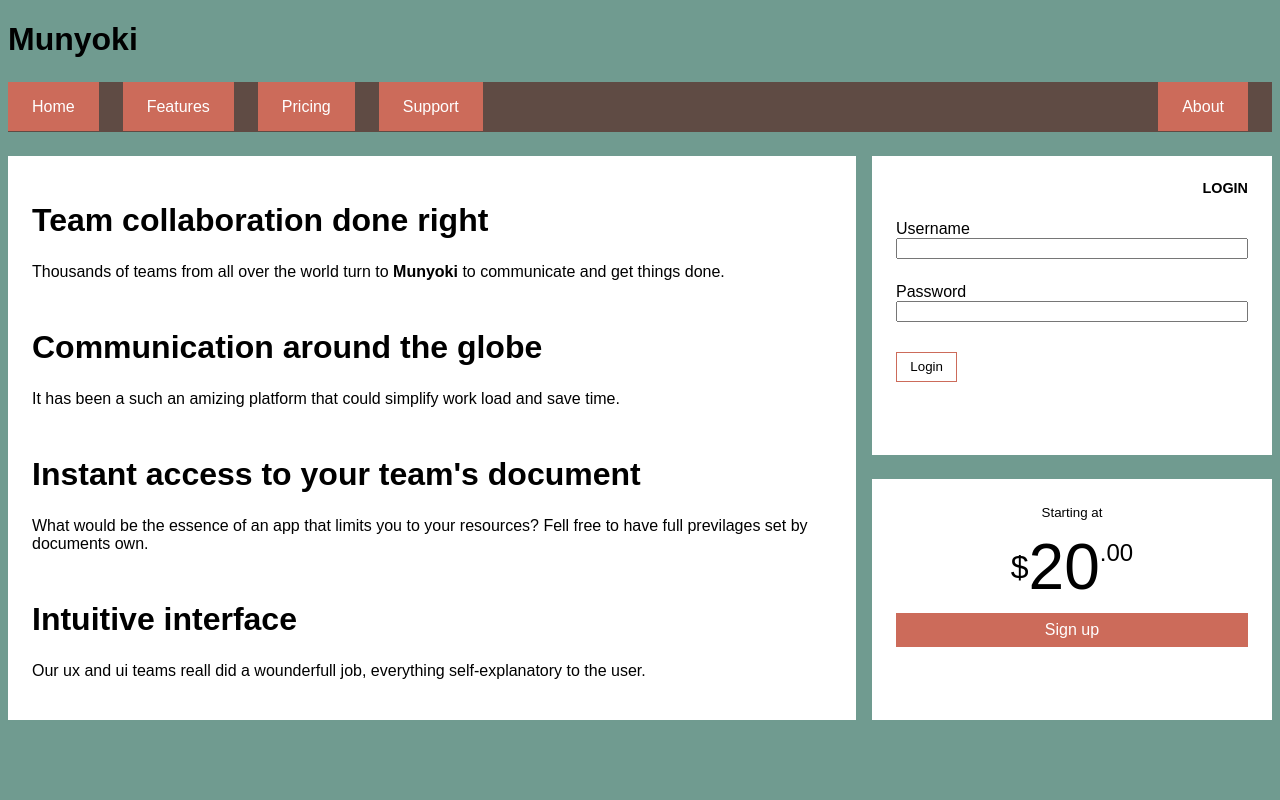
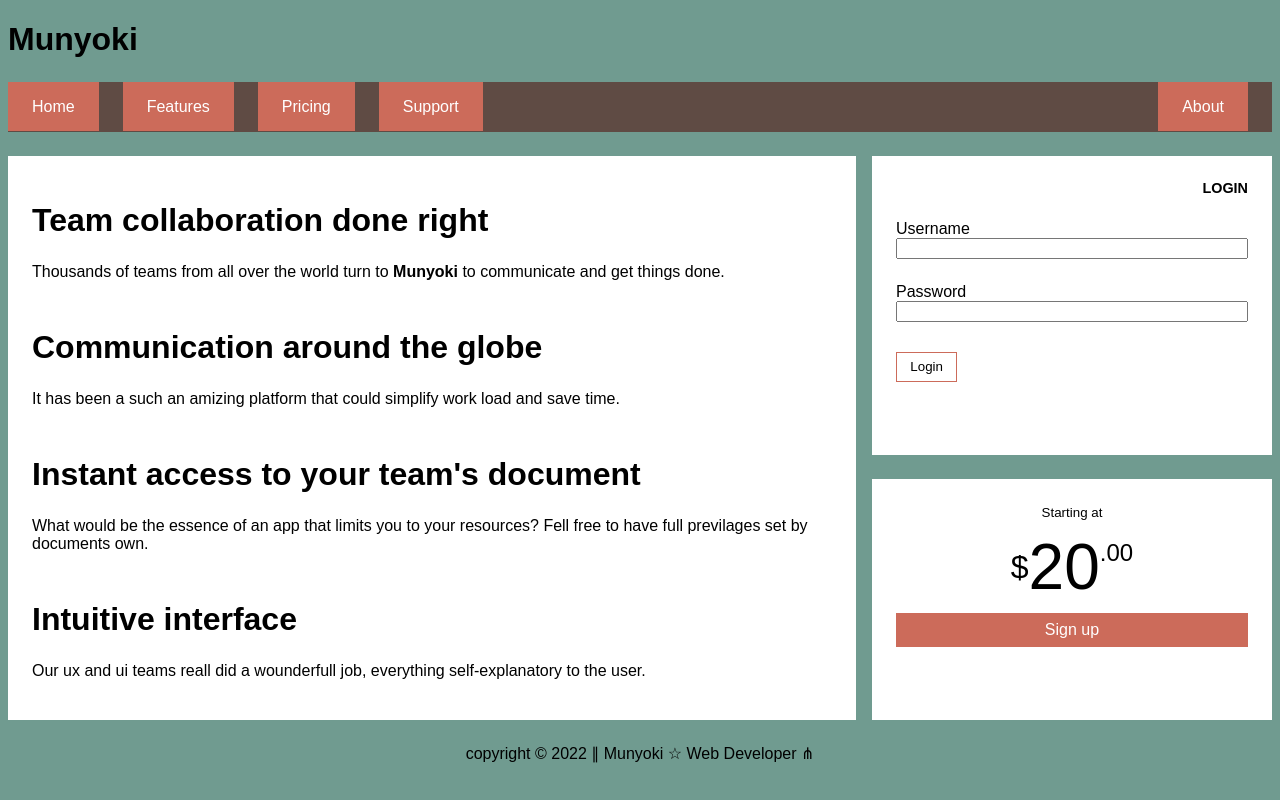
Before and after one commit to Mnyoki/css-in-depth, a plain HTML site: page flexbox/display.html in a window 1280 px wide. Drawn offline with Linux system fonts and the light colour scheme.

Commit message:
a trademark is compulsury.

```diff
--- a/flexbox/display.html
+++ b/flexbox/display.html
@@ -65,6 +65,8 @@
                 </div>
             </div>
         </main>
+
+        <footer>copyright &copy; 2022 &parallel; Munyoki &star; Web Developer &fork;</footer>
     </div>
 </body>
 </html>
--- a/flexbox/styles/dispaly.css
+++ b/flexbox/styles/dispaly.css
@@ -160,3 +160,8 @@ body * + *
     padding: .5em 1em;
     text-decoration: none;
 }
+
+footer
+{
+    text-align: center;
+}
```
